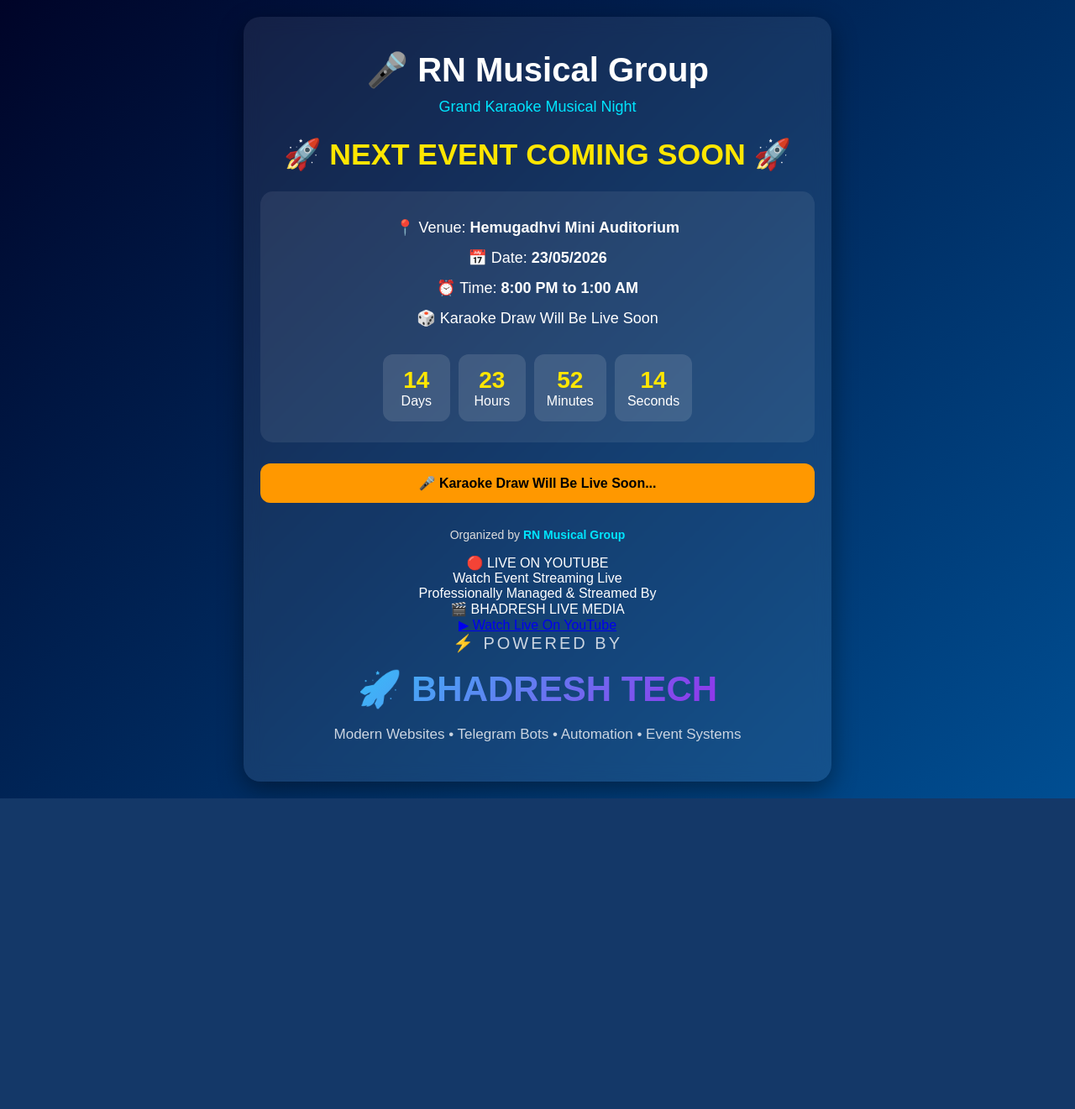
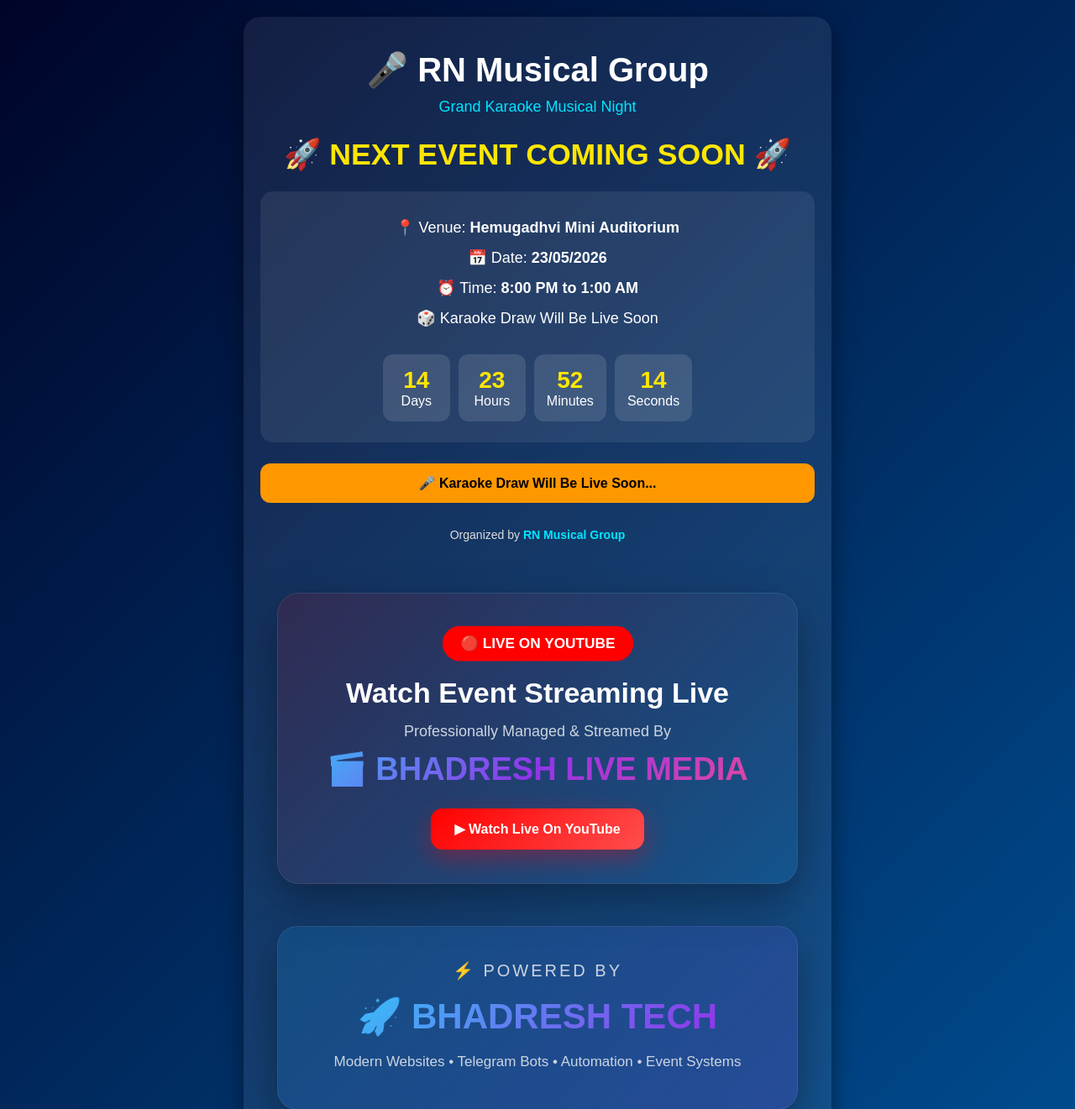
Before and after one commit to bhadubhai/karaoke-draw, a Flask app: page / in a window 1280 px wide. Shown: the top 1321 px of the page at 84% size. Before the commit the page ends 951 px from the top, so only its background shows below. Run offline with Flask 3, Linux system fonts and the light colour scheme.

Commit message:
Update index.html

```diff
--- a/templates/index.html
+++ b/templates/index.html
@@ -106,33 +106,156 @@
             color:#00e6ff;
             font-weight:bold;
         }
-<div class="live-box">
+/* LIVE STREAM SECTION */
 
-    <div class="live-badge">
-        🔴 LIVE ON YOUTUBE
-    </div>
+.live-box{
 
-    <div class="live-title">
-        Watch Event Streaming Live
-    </div>
+    margin:45px 20px;
 
-    <div class="live-subtitle">
-        Professionally Managed & Streamed By
-    </div>
+    padding:40px 20px;
 
-    <div class="live-brand">
-        🎬 BHADRESH LIVE MEDIA
-    </div>
+    border-radius:26px;
 
-    <a
-        href="https://youtube.com/@bhadreshlivemedia"
-        target="_blank"
-        class="live-btn"
-    >
-        ▶ Watch Live On YouTube
-    </a>
+    text-align:center;
 
-</div>
+    background:
+    linear-gradient(
+        135deg,
+        rgba(255,0,0,0.12),
+        rgba(14,165,233,0.12)
+    );
+
+    border:1px solid rgba(255,255,255,0.08);
+
+    box-shadow:
+    0 20px 50px rgba(0,0,0,0.35);
+}
+
+.live-badge{
+
+    display:inline-block;
+
+    background:red;
+
+    color:white;
+
+    padding:10px 20px;
+
+    border-radius:50px;
+
+    font-weight:bold;
+
+    margin-bottom:20px;
+
+    animation:pulseLive 1.5s infinite;
+}
+
+.live-title{
+
+    font-size:34px;
+
+    font-weight:800;
+
+    margin-bottom:16px;
+
+    color:white;
+}
+
+.live-subtitle{
+
+    color:#cbd5e1;
+
+    margin-bottom:12px;
+
+    font-size:18px;
+}
+
+.live-brand{
+
+    font-size:38px;
+
+    font-weight:900;
+
+    margin-bottom:25px;
+
+    background:linear-gradient(
+        135deg,
+        #38bdf8,
+        #9333ea,
+        #ec4899
+    );
+
+    -webkit-background-clip:text;
+    -webkit-text-fill-color:transparent;
+}
+
+.live-btn{
+
+    display:inline-block;
+
+    padding:15px 28px;
+
+    border-radius:14px;
+
+    text-decoration:none;
+
+    color:white;
+
+    font-weight:700;
+
+    background:
+    linear-gradient(
+        135deg,
+        #ff0000,
+        #ff4d4d
+    );
+
+    transition:0.3s;
+
+    box-shadow:
+    0 10px 30px rgba(255,0,0,0.35);
+}
+
+.live-btn:hover{
+
+    transform:translateY(-5px) scale(1.03);
+}
+
+@keyframes pulseLive{
+
+    0%{
+        transform:scale(1);
+    }
+
+    50%{
+        transform:scale(1.08);
+    }
+
+    100%{
+        transform:scale(1);
+    }
+}
+
+/* MOBILE */
+
+@media(max-width:600px){
+
+    .live-title{
+        font-size:24px;
+    }
+
+    .live-brand{
+        font-size:28px;
+    }
+
+    .live-subtitle{
+        font-size:15px;
+    }
+
+    .live-btn{
+        width:100%;
+    }
+}
         /* BIG BRANDING */
 
 .powered-section{
```
